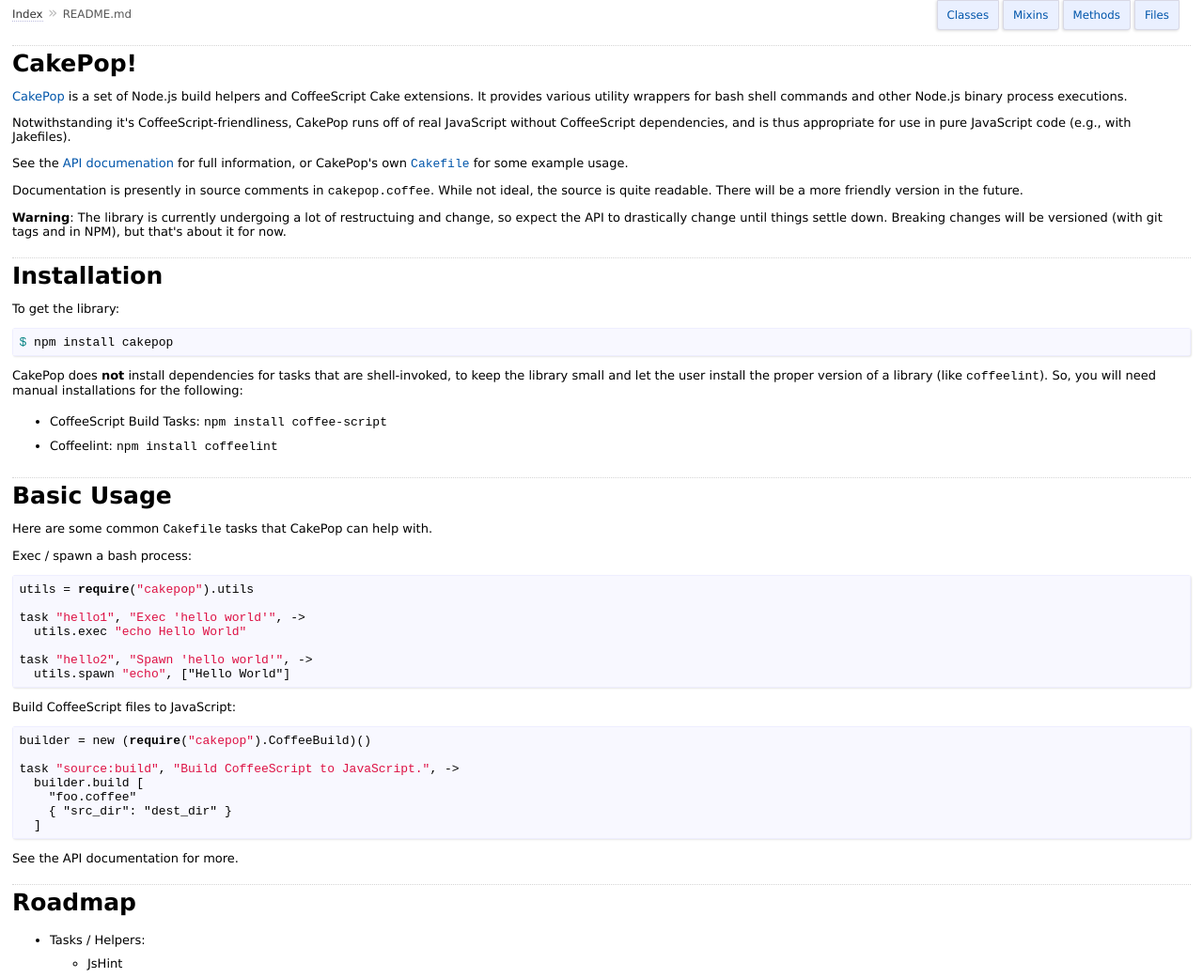
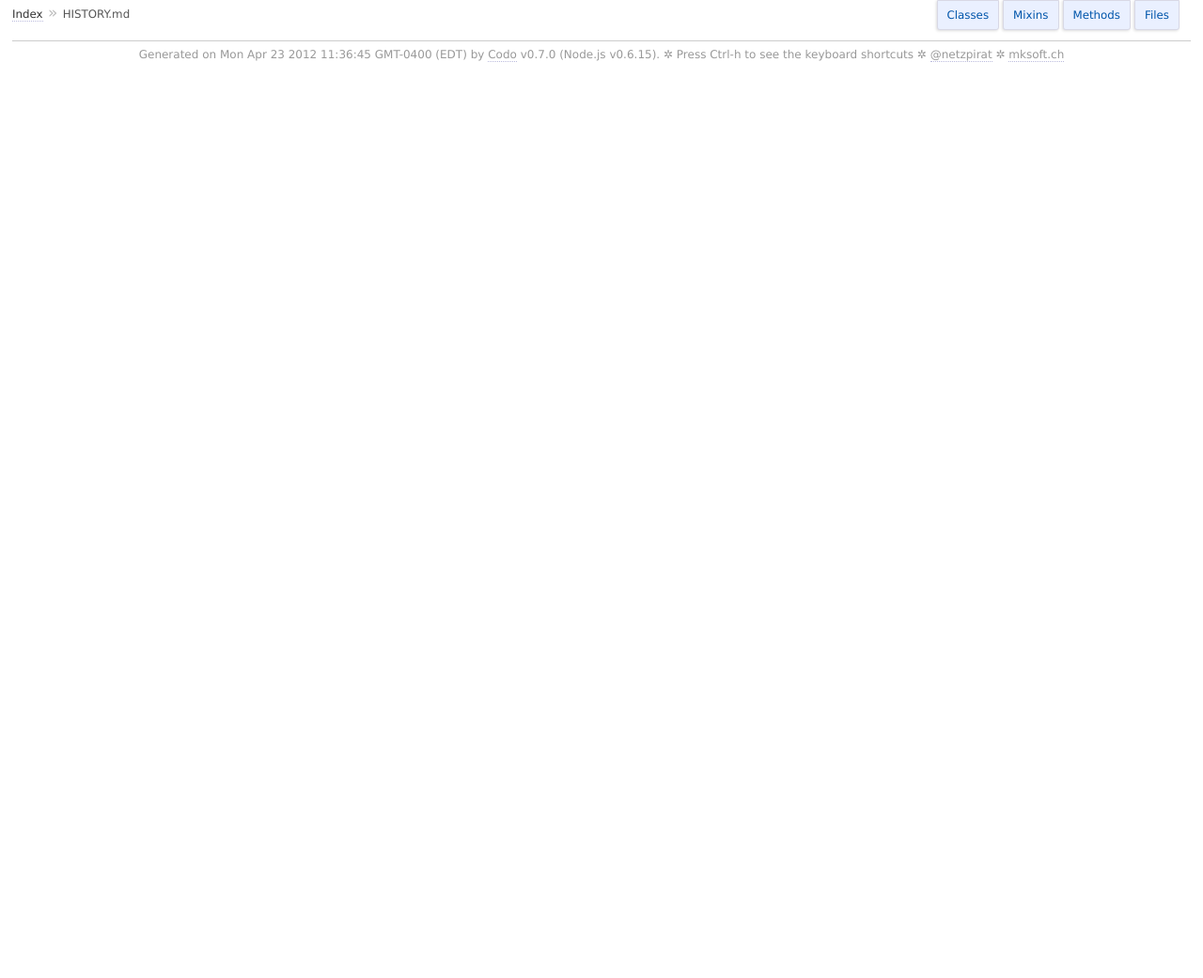
Before and after one commit to ryan-roemer/node-cakepop, a plain HTML site: page HISTORY.md.html in a window 1280 px wide. Shown: the top 1041 px of the page at 94% size. After the commit the page ends 800 px from the top, so only its background shows below. Drawn offline with Linux system fonts and the light colour scheme.

Commit message:
Update to 4fea844431bdb4bd0f6a4b8e788c7dd39f3a8a19.

```diff
--- a/README.md.html
+++ b/HISTORY.md.html
@@ -12,7 +12,7 @@
   <div id='menu'>
     <a href='class_index.html' title='Index'>Index</a>
     &raquo;
-    <span class='title'>README.md</span>
+    <span class='title'>HISTORY.md</span>
     <nav>
       <ul>
         <li class='noframes'>
@@ -108,90 +108,12 @@
         </p>
       </nav>
       <div id='filecontents'>
-        <h1>CakePop!</h1>
-<p><a href="https://github.com/ryan-roemer/node-cakepop">CakePop</a> is a set of Node.js build helpers and CoffeeScript Cake
-extensions. It provides various utility wrappers for bash shell commands and
-other Node.js binary process executions.
-
-</p>
-<p>Notwithstanding it&#39;s CoffeeScript-friendliness, CakePop runs off of real
-JavaScript without CoffeeScript dependencies, and is thus appropriate for
-use in pure JavaScript code (e.g., with Jakefiles).
-
-</p>
-<p>See the <a href="http://ryan-roemer.github.com/node-cakepop">API documenation</a> for full information, or CakePop&#39;s own
-<a href="https://github.com/ryan-roemer/node-cakepop/blob/master/Cakefile"><code>Cakefile</code></a> for some example usage.
-
-</p>
-<p>Documentation is presently in source comments in <code>cakepop.coffee</code>. While not
-ideal, the source is quite readable. There will be a more friendly version in
-the future.
-
-</p>
-<p><strong>Warning</strong>: The library is currently undergoing a lot of restructuing and
-change, so expect the API to drastically change until things settle down.
-Breaking changes will be versioned (with git tags and in NPM), but that&#39;s
-about it for now.
-
-</p>
-<h1>Installation</h1>
-<p>To get the library:
-
-</p>
-<pre><code>$ npm install cakepop</code></pre>
-<p>CakePop does <strong>not</strong> install dependencies for tasks that are shell-invoked,
-to keep the library small and let the user install the proper version of a
-library (like <code>coffeelint</code>). So, you will need manual installations for the
-following:
-
-</p>
-<ul>
-<li>CoffeeScript Build Tasks: <code>npm install coffee-script</code></li>
-<li>Coffeelint: <code>npm install coffeelint</code></li>
-</ul>
-<h1>Basic Usage</h1>
-<p>Here are some common <code>Cakefile</code> tasks that CakePop can help with.
-
-</p>
-<p>Exec / spawn a bash process:
-
-</p>
-<pre><code>utils = require(&quot;cakepop&quot;).utils
-
-task &quot;hello1&quot;, &quot;Exec &#39;hello world&#39;&quot;, -&gt;
-  utils.exec &quot;echo Hello World&quot;
-
-task &quot;hello2&quot;, &quot;Spawn &#39;hello world&#39;&quot;, -&gt;
-  utils.spawn &quot;echo&quot;, [&quot;Hello World&quot;]</code></pre>
-<p>Build CoffeeScript files to JavaScript:
-
-</p>
-<pre><code>builder = new (require(&quot;cakepop&quot;).CoffeeBuild)()
-
-task &quot;source:build&quot;, &quot;Build CoffeeScript to JavaScript.&quot;, -&gt;
-  builder.build [
-    &quot;foo.coffee&quot;
-    { &quot;src_dir&quot;: &quot;dest_dir&quot; }
-  ]</code></pre>
-<p>See the API documentation for more.
-
-</p>
-<h1>Roadmap</h1>
-<ul>
-<li>Tasks / Helpers:<ul>
-<li>JsHint</li>
-</ul>
-</li>
-</ul>
-<h1>License</h1>
-<p>CakePop is Copyright 2012 Ryan Roemer. Released under the MIT License.
-</p>
 
       </div>
     </div>
     <div id='footer'>
   Generated on
-  Sun Apr 22 2012 16:12:58 GMT-0400 (EDT)
+  Mon Apr 23 2012 11:36:45 GMT-0400 (EDT)
   by
   <a href='https://github.com/netzpirat/codo' title='CoffeeScript API documentation generator'>Codo</a>
   v0.7.0
--- a/assets/search_data.js
+++ b/assets/search_data.js
@@ -1 +1 @@
-window.searchData = [{"t":"Utils","p":"classes/Utils.html"},{"t":".print","h":"Utils","p":"classes/Utils.html#print-class"},{"t":".printCallback","h":"Utils","p":"classes/Utils.html#printCallback-class"},{"t":".fail","h":"Utils","p":"classes/Utils.html#fail-class"},{"t":".spawn","h":"Utils","p":"classes/Utils.html#spawn-class"},{"t":".exec","h":"Utils","p":"classes/Utils.html#exec-class"},{"t":".pids","h":"Utils","p":"classes/Utils.html#pids-class"},{"t":".find","h":"Utils","p":"classes/Utils.html#find-class"},{"t":"CoffeeBuild","p":"classes/CoffeeBuild.html"},{"t":"#constructor","h":"CoffeeBuild","p":"classes/CoffeeBuild.html#constructor-instance"},{"t":"#build","h":"CoffeeBuild","p":"classes/CoffeeBuild.html#build-instance"},{"t":"#watch","h":"CoffeeBuild","p":"classes/CoffeeBuild.html#watch-instance"},{"t":"Style","p":"classes/Style.html"},{"t":"#constructor","h":"Style","p":"classes/Style.html#constructor-instance"},{"t":"#coffeelint","h":"Style","p":"classes/Style.html#coffeelint-instance"},{"t":"README.md","p":"README.md.html"}]
+window.searchData = [{"t":"Utils","p":"classes/Utils.html"},{"t":".print","h":"Utils","p":"classes/Utils.html#print-class"},{"t":".printCallback","h":"Utils","p":"classes/Utils.html#printCallback-class"},{"t":".fail","h":"Utils","p":"classes/Utils.html#fail-class"},{"t":".spawn","h":"Utils","p":"classes/Utils.html#spawn-class"},{"t":".exec","h":"Utils","p":"classes/Utils.html#exec-class"},{"t":".pids","h":"Utils","p":"classes/Utils.html#pids-class"},{"t":".find","h":"Utils","p":"classes/Utils.html#find-class"},{"t":"CoffeeBuild","p":"classes/CoffeeBuild.html"},{"t":"#constructor","h":"CoffeeBuild","p":"classes/CoffeeBuild.html#constructor-instance"},{"t":"#build","h":"CoffeeBuild","p":"classes/CoffeeBuild.html#build-instance"},{"t":"#watch","h":"CoffeeBuild","p":"classes/CoffeeBuild.html#watch-instance"},{"t":"Style","p":"classes/Style.html"},{"t":"#constructor","h":"Style","p":"classes/Style.html#constructor-instance"},{"t":"#coffeelint","h":"Style","p":"classes/Style.html#coffeelint-instance"},{"t":"README.md","p":"README.md.html"},{"t":"HISTORY.md","p":"HISTORY.md.html"}]
```
Also changed, not shown: class_index.html (+4 -1 lines), classes/CoffeeBuild.html (+1 -1 lines), classes/Style.html (+1 -1 lines), classes/Utils.html (+1 -1 lines), file_list.html (+3 -0 lines).
